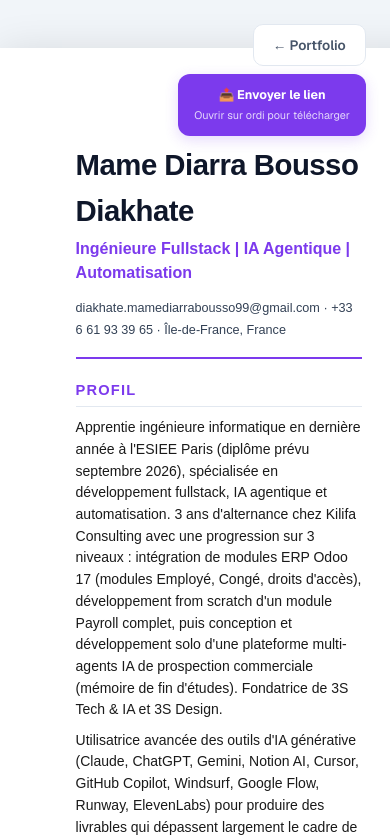
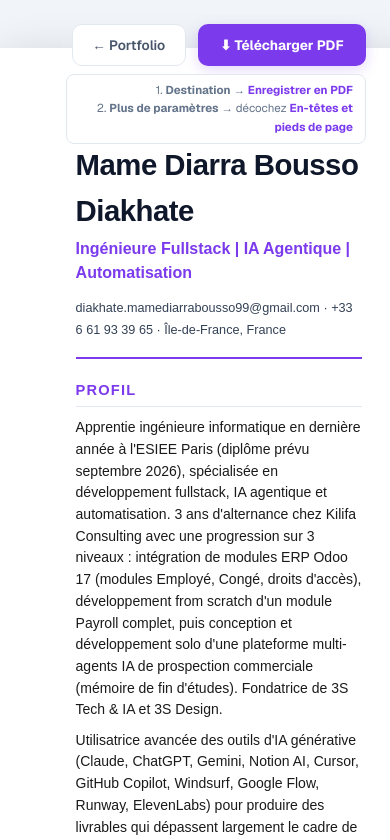
Before and after one commit to mamediarradiakhate/portfolio-2026, a Next.js app: page /cv in a window 390 px wide. Shown: the top 840 px of the page. Built offline with nearby package versions, Linux system fonts and the light colour scheme.

Commit message:
CV: show print/PDF button on all devices including mobile

```diff
--- a/src/app/cv/page.tsx
+++ b/src/app/cv/page.tsx
@@ -1,33 +1,6 @@
 "use client";
 
-import { useState, useEffect } from "react";
-
-function useIsMobile() {
-  const [mobile, setMobile] = useState(false);
-  useEffect(() => {
-    const check = () => setMobile(window.innerWidth < 768);
-    check();
-    window.addEventListener("resize", check);
-    return () => window.removeEventListener("resize", check);
-  }, []);
-  return mobile;
-}
-
 export default function CVPage() {
-  const isMobile = useIsMobile();
-  const [copied, setCopied] = useState(false);
-
-  const handleMobileShare = async () => {
-    const url = window.location.href;
-    if (navigator.share) {
-      await navigator.share({ title: "CV — Mame Diarra Bousso Diakhate", url });
-    } else {
-      await navigator.clipboard.writeText(url);
-      setCopied(true);
-      setTimeout(() => setCopied(false), 2000);
-    }
-  };
-
   return (
     <>
       {/* Print styles */}
@@ -50,34 +23,17 @@ export default function CVPage() {
           <a href="/" style={{ padding: "0.6rem 1.2rem", borderRadius: "10px", border: "1px solid #e2e8f0", background: "#ffffff", color: "#475569", fontSize: "0.85rem", fontWeight: 600, textDecoration: "none" }}>
             ← Portfolio
           </a>
-          {!isMobile && (
           <button
             onClick={() => window.print()}
             style={{ padding: "0.6rem 1.4rem", borderRadius: "10px", background: "#7c3aed", color: "#ffffff", border: "none", fontSize: "0.85rem", fontWeight: 700, cursor: "pointer", boxShadow: "0 4px 14px #7c3aed30" }}
           >
             ⬇ Télécharger PDF
           </button>
-          )}
         </div>
-
-        {!isMobile ? (
         <p style={{ fontSize: "0.72rem", color: "#64748b", background: "#ffffff", border: "1px solid #e2e8f0", borderRadius: "8px", padding: "0.4rem 0.75rem", margin: 0, maxWidth: "300px", textAlign: "right", lineHeight: 1.6 }}>
           1. <strong>Destination</strong> → <strong style={{ color: "#7c3aed" }}>Enregistrer en PDF</strong><br />
           2. <strong>Plus de paramètres</strong> → décochez <strong style={{ color: "#7c3aed" }}>En-têtes et pieds de page</strong>
         </p>
-        ) : (
-          <button
-            onClick={handleMobileShare}
-            style={{ background: "#7c3aed", border: "none", borderRadius: "12px", padding: "0.75rem 1rem", maxWidth: "220px", textAlign: "center", cursor: "pointer", boxShadow: "0 4px 14px #7c3aed30" }}
-          >
-            <p style={{ fontSize: "0.78rem", color: "#ffffff", fontWeight: 700, margin: "0 0 0.2rem 0" }}>
-              {copied ? "✅ Lien copié !" : "📤 Envoyer le lien"}
-            </p>
-            <p style={{ fontSize: "0.68rem", color: "rgba(255,255,255,0.8)", margin: 0, lineHeight: 1.5 }}>
-              {copied ? "Ouvre-le sur ordinateur" : "Ouvrir sur ordi pour télécharger"}
-            </p>
-          </button>
-        )}
       </div>
 
       {/* ── CV A4 ── */}
```
Lines whose indentation alone changed are shown as unchanged.
